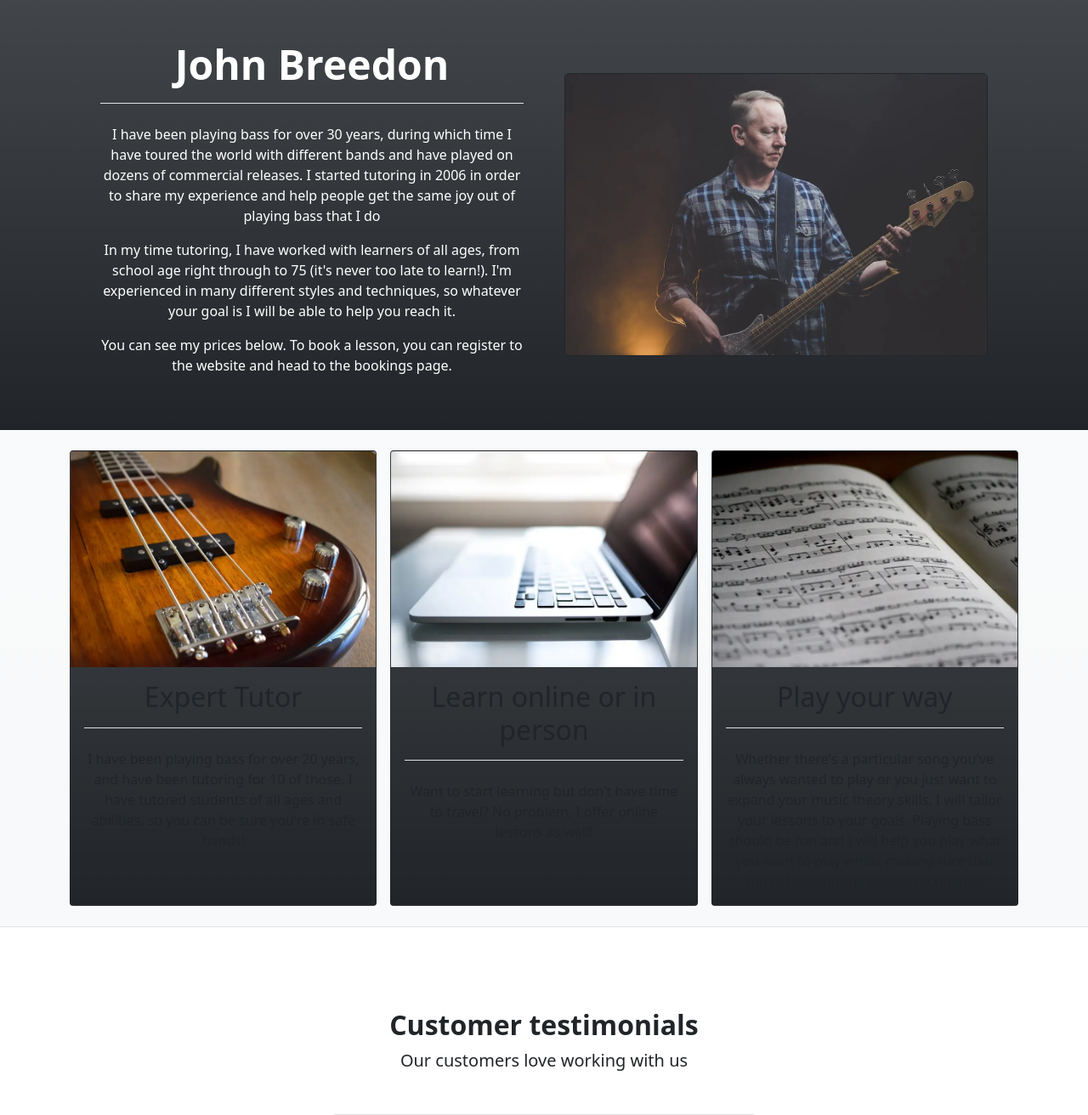
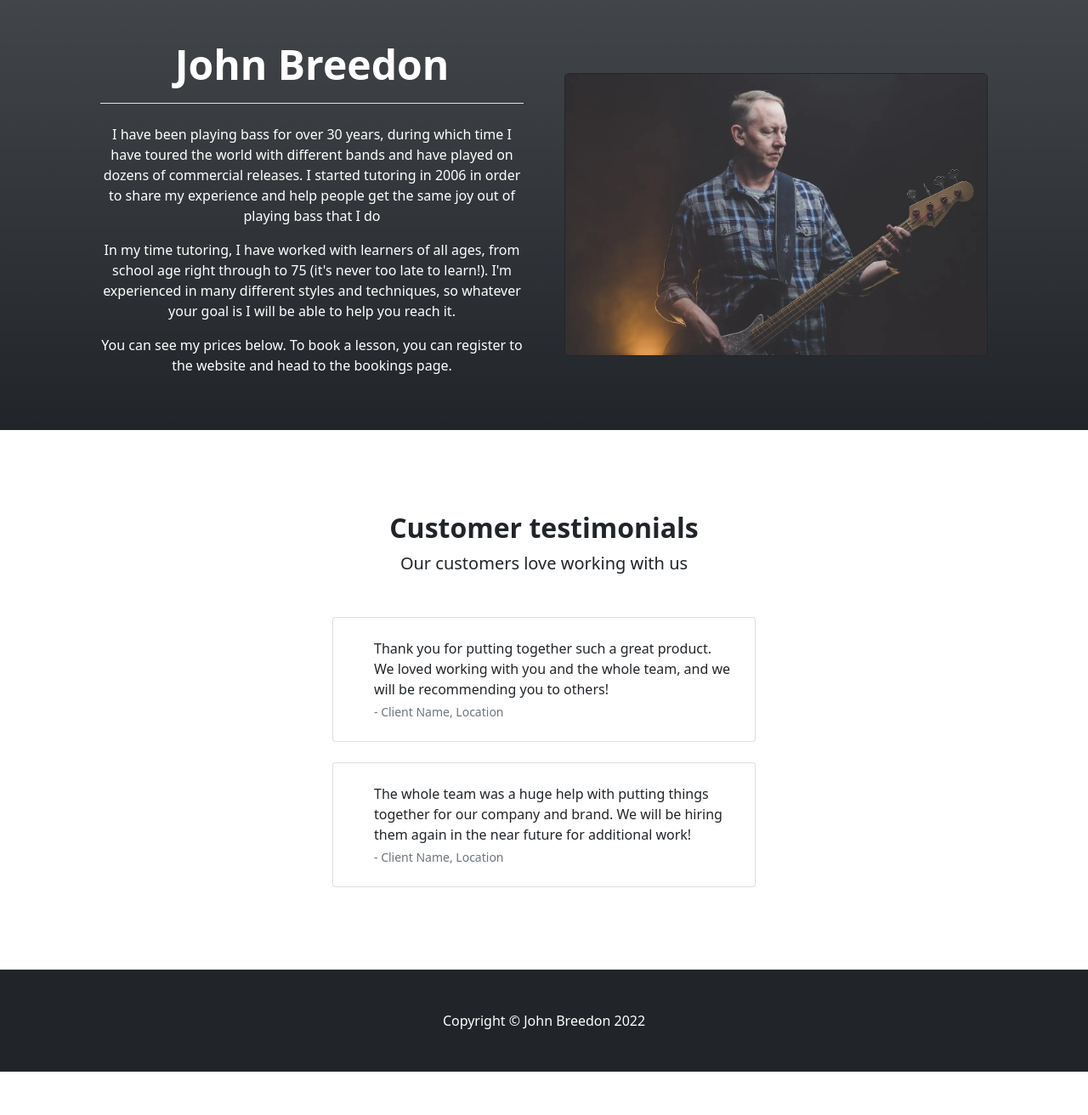
Before and after one commit to adamhatton/john-breedon-bass-tuition-pp4, a Django app: page /about/ in a window 1280 px wide. Shown: the part 57-1369 px from the top of the page at 85% size. After the commit the page ends 1318 px from the top, so only its background shows below. Run offline with Django 3.2, Linux system fonts and the light colour scheme.

Commit message:
Remove info section from about.html, fix card centre on home.html

```diff
--- a/templates/about.html
+++ b/templates/about.html
@@ -25,57 +25,6 @@
         </div>
     </div>
 </header>
-
-<!-- Key information section-->
-<section class="border-bottom py-4 bg-light bg-gradient">
-    <div class="container">
-        <div class="row row-cols-1 row-cols-md-2 row-cols-lg-3 gx-lg-3 gy-4 gy-lg-0">
-            <div class="col">
-                <div class="card h-100 text-center bg-dark bg-gradient">
-                    <img src="{% static 'images/bass-guitar.webp' %}" class="card-img-top"
-                        alt="The body of a bass guitar">
-                    <div class="card-body">
-                        <h2 class="card-title border-bottom pb-3">Expert Tutor</h2>
-                        <p class="card-text mt-4">I have been playing bass for over 20 years, and have been tutoring for
-                            10
-                            of those.
-                            I have tutored students of all ages and abilities, so you can be sure you're in safe hands!
-                        </p>
-                    </div>
-                </div>
-            </div>
-            <div class="col">
-                <div class="card h-100 text-center bg-dark bg-gradient">
-                    <img src="{% static 'images/open-laptop.webp' %}" class="card-img-top"
-                        alt="An open laptop on a desk">
-                    <div class="card-body">
-                        <h2 class="card-title border-bottom pb-3">Learn online or in person</h2>
-                        <p class="card-text mt-4">Want to start learning but don't have time to travel? No problem, I
-                            offer
-                            online lessons as well!</p>
-                    </div>
-                </div>
-            </div>
-            <div class="col">
-                <div class="card h-100 text-center bg-dark bg-gradient">
-                    <img src="{% static 'images/sheet-music.webp' %}" class="card-img-top"
-                        alt="A close up image of some sheet music">
-                    <div class="card-body">
-                        <h2 class="card-title border-bottom pb-3">Play your way</h2>
-                        <p class="card-text mt-4">Whether there's a particular song you've always wanted to play or you
-                            just
-                            want to
-                            expand your music theory skills, I will tailor your lessons to your goals. Playing bass
-                            should be
-                            fun and I will help you play what you want to play whilst making sure that you're learning
-                            the
-                            proper techniques</p>
-                    </div>
-                </div>
-            </div>
-        </div>
-    </div>
-</section>
 
 <!-- Testimonials section-->
 <section class="py-5 border-bottom">
--- a/templates/home.html
+++ b/templates/home.html
@@ -25,7 +25,7 @@
             <h2 id="info-header" class="fw-bolder">Learn to play bass</h2>
             <p class="lead mb-0">Learn with me and you'll get:</p>
         </div>
-        <div class="row row-cols-1 row-cols-md-2 row-cols-lg-3 gx-lg-3 gy-4 gy-lg-0">
+        <div class="row row-cols-1 row-cols-md-2 row-cols-lg-3 gx-lg-3 gy-4 gy-lg-0 justify-content-center">
             <div class="col">
                 <div class="card h-100 text-center text-white bg-dark bg-gradient">
                     <img src="{% static 'images/bass-guitar.webp' %}" class="card-img-top"
```
